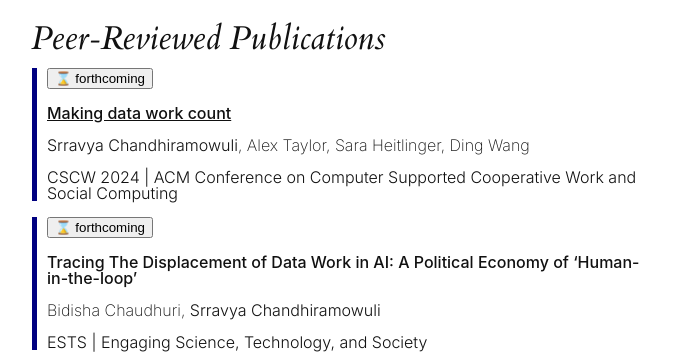
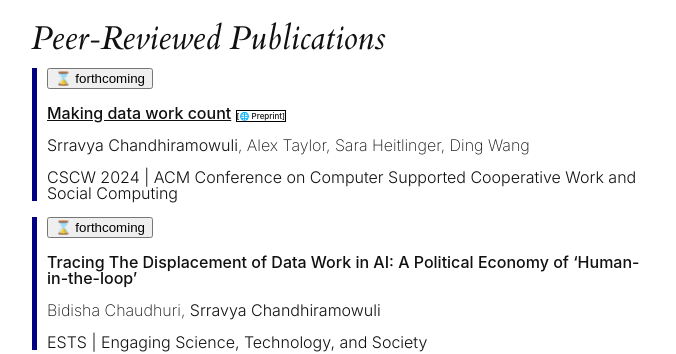
Before and after one commit to srravya/srravya.github.io, a Jekyll site: the page built from publications/index.md, in a window 1280 px wide. Shown: the part 208-562 px from the top of the page, without its empty margins (128-804 px from the left). Built offline with Jekyll 4.4.1, drawn with Linux system fonts in a browser that asks for light colours; some web fonts are replaced.

Commit message:
Add preprint label

```diff
--- a/publications/index.md
+++ b/publications/index.md
@@ -10,7 +10,7 @@ description: A selected list of my research
 <section>
 <button clas=infopill>⌛ forthcoming</button>
 </section>
-<p class="what"><a href="https://arxiv.org/abs/2311.18046">Making data work count</a></p>
+<p class="what"><a href="https://arxiv.org/abs/2311.18046">Making data work count</a> <span class="preprint">[🌐 Preprint]</span></p>
 <p class="who"><span class="lookatme">Srravya Chandhiramowuli</span>, Alex Taylor, Sara Heitlinger, Ding Wang</p>
 <p class="where">CSCW 2024 | ACM Conference on Computer Supported Cooperative Work and Social Computing</p>
 </div>
--- a/style.scss
+++ b/style.scss
@@ -219,7 +219,7 @@ img {
   text-align: center;
   text-decoration: none;
   display: inline-block;
-  margin: 4px 2px;
+  margin: 2px;
   cursor: default;
   border-radius: 5px;
 }
@@ -251,6 +251,13 @@ img {
 
 .lookatme {
   font-weight: 300;
+}
+
+.preprint {
+  font: 8px "Inter", sans-serif;
+  font-weight: 500;
+  border: solid thin #000;
+  padding: 5px auto;
 }
 
 /**************************************
```
